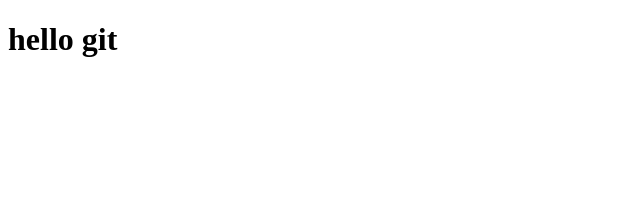
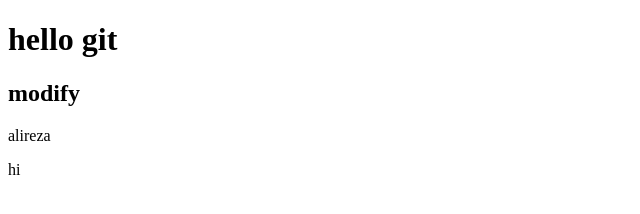
Before and after one commit to AlirezaSabzevar/git-project-one, a plain HTML site: page index.html in a window 1280 px wide. Shown: the whole page, without its empty margins (0-640 px from the left). Drawn offline with Linux system fonts and the light colour scheme.

Commit message:
updated1

```diff
--- a/index.html
+++ b/index.html
@@ -7,5 +7,10 @@
 </head>
 <body>
     <h1>hello git</h1>
+    <h2>modify</h2>
+    <p>alireza</p>
+    <div class="sezar">
+        hi
+    </div>
 </body>
 </html>
```
